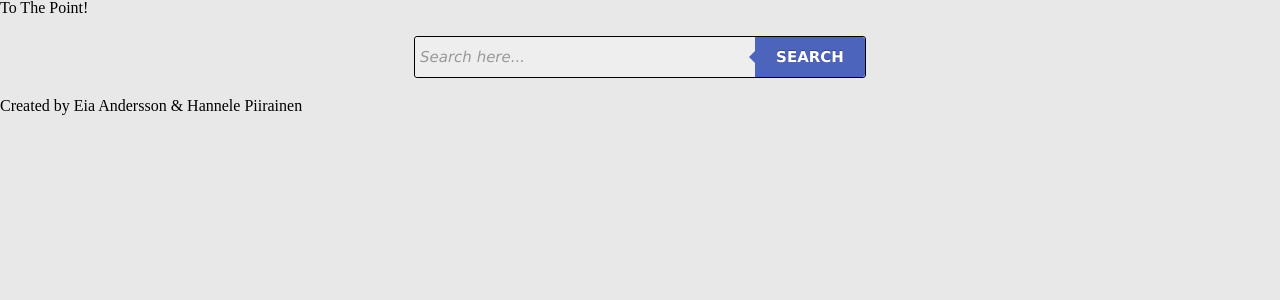
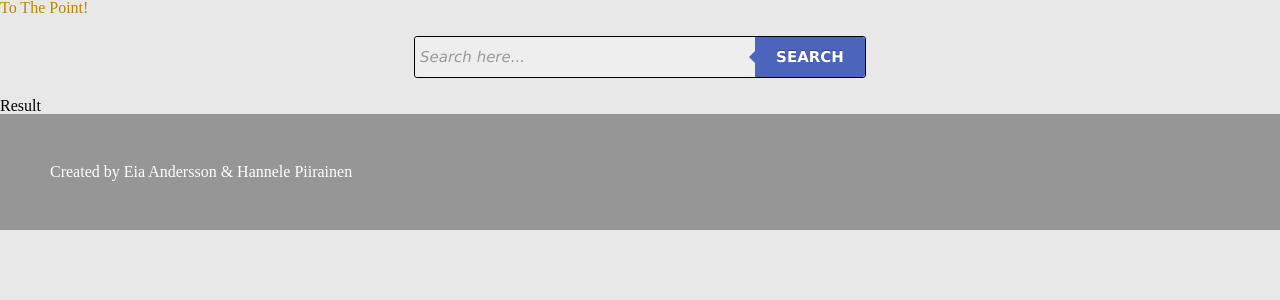
Before and after one commit to TotallyIllogical/mmpu13-vt14-tothepoint, a PHP site: page / in a window 1280 px wide. Shown: the top 300 px of the page. Run offline with PHP 8.4, Linux system fonts and the light colour scheme.

Commit message:
Added some more style

```diff
--- a/include/footer.php
+++ b/include/footer.php
@@ -1,4 +1,4 @@
 
-<p class="creators">Created by Eia Andersson & Hannele Piirainen</p>
+<footer>Created by Eia Andersson & Hannele Piirainen</footer>
 </body>
 </html>
--- a/include/header.php
+++ b/include/header.php
@@ -15,3 +15,4 @@
         <input type="text" placeholder="Search here..." required>
         <button type="submit">Search</button>
     </form>
+    <h2>Result</h2>
--- a/style/style.css
+++ b/style/style.css
@@ -56,7 +56,15 @@ body {
   -webkit-text-size-adjust: 100%;
   text-align: justify;
 }
+h1 {
+    color: #BD8400;
 
+}
+footer {
+    padding: 50px;
+    color: white;
+    background: #969696;
+}
 
 /*---------------------------------------------------------
     SEARCH FORM
```
